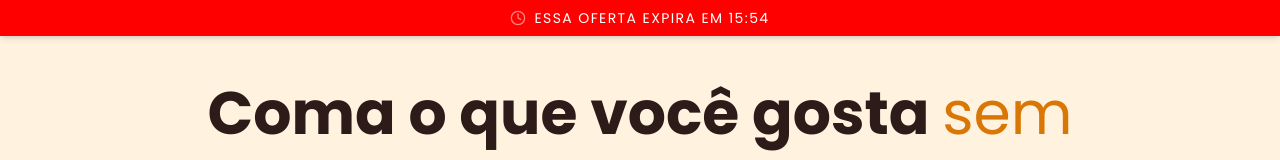
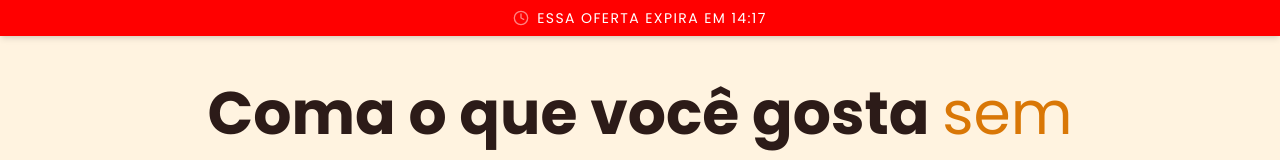
Before and after one commit to ligofalin-code/Delicias-do-Bem-, a React (Vite) app: page / in a window 1280 px wide. Shown: the top 160 px of the page. Built offline with nearby package versions, Linux system fonts and the light colour scheme.

Commit message:
feat: Adjust countdown timer to 14m 23s
The countdown timer was updated to reflect a new time limit of 14 minutes and 23 seconds, likely for a promotional offer.

```diff
--- a/src/App.tsx
+++ b/src/App.tsx
@@ -77,7 +77,7 @@ const PulseButton = ({ children, className = "", onClick }: { children: ReactNod
 );
 
 const CountdownTimer = () => {
-  const [timeLeft, setTimeLeft] = useState(16 * 60); // 16 minutes in seconds
+  const [timeLeft, setTimeLeft] = useState(14 * 60 + 23); // 14 minutes and 23 seconds
 
   useEffect(() => {
     if (timeLeft <= 0) return;
```
